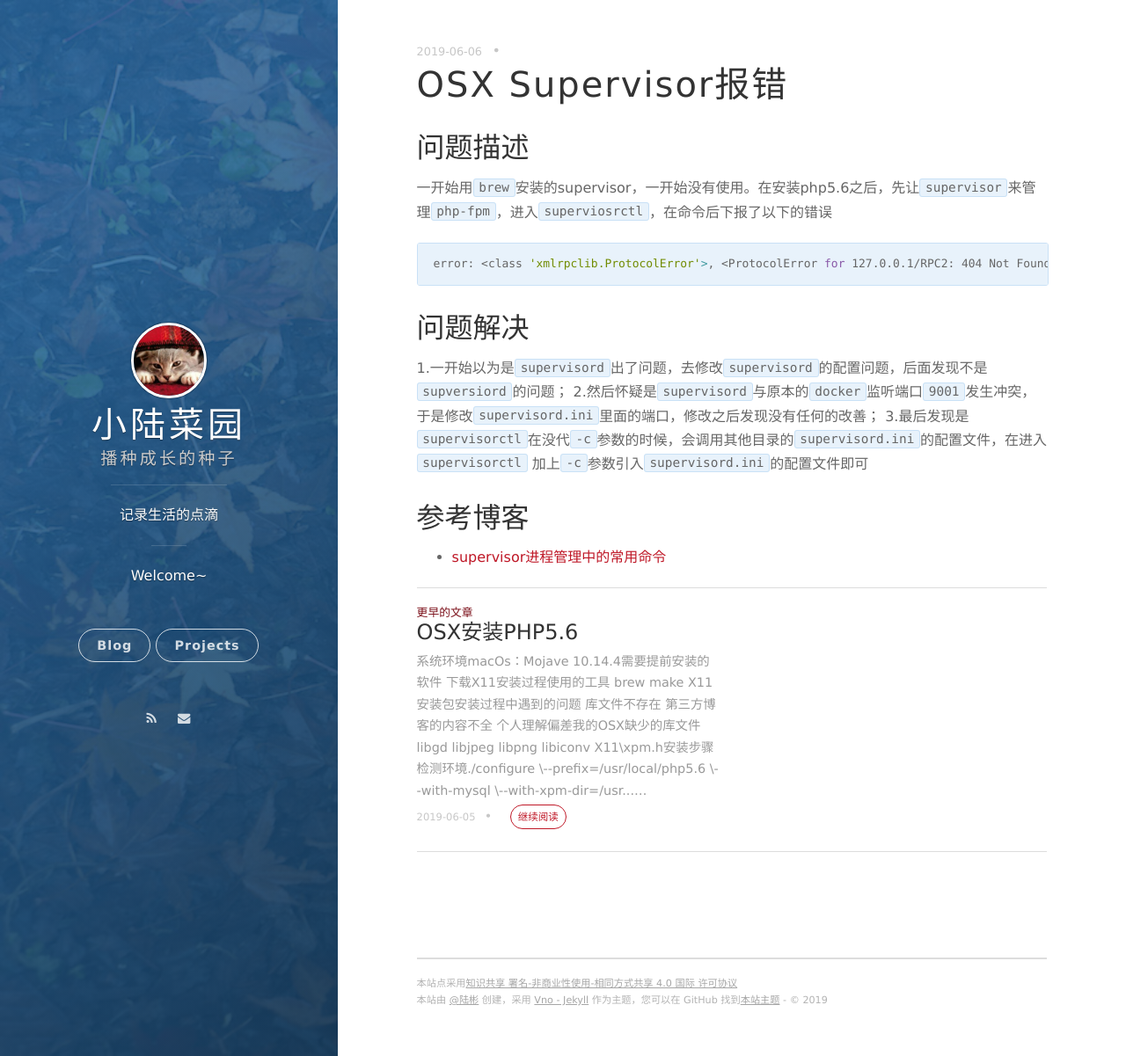
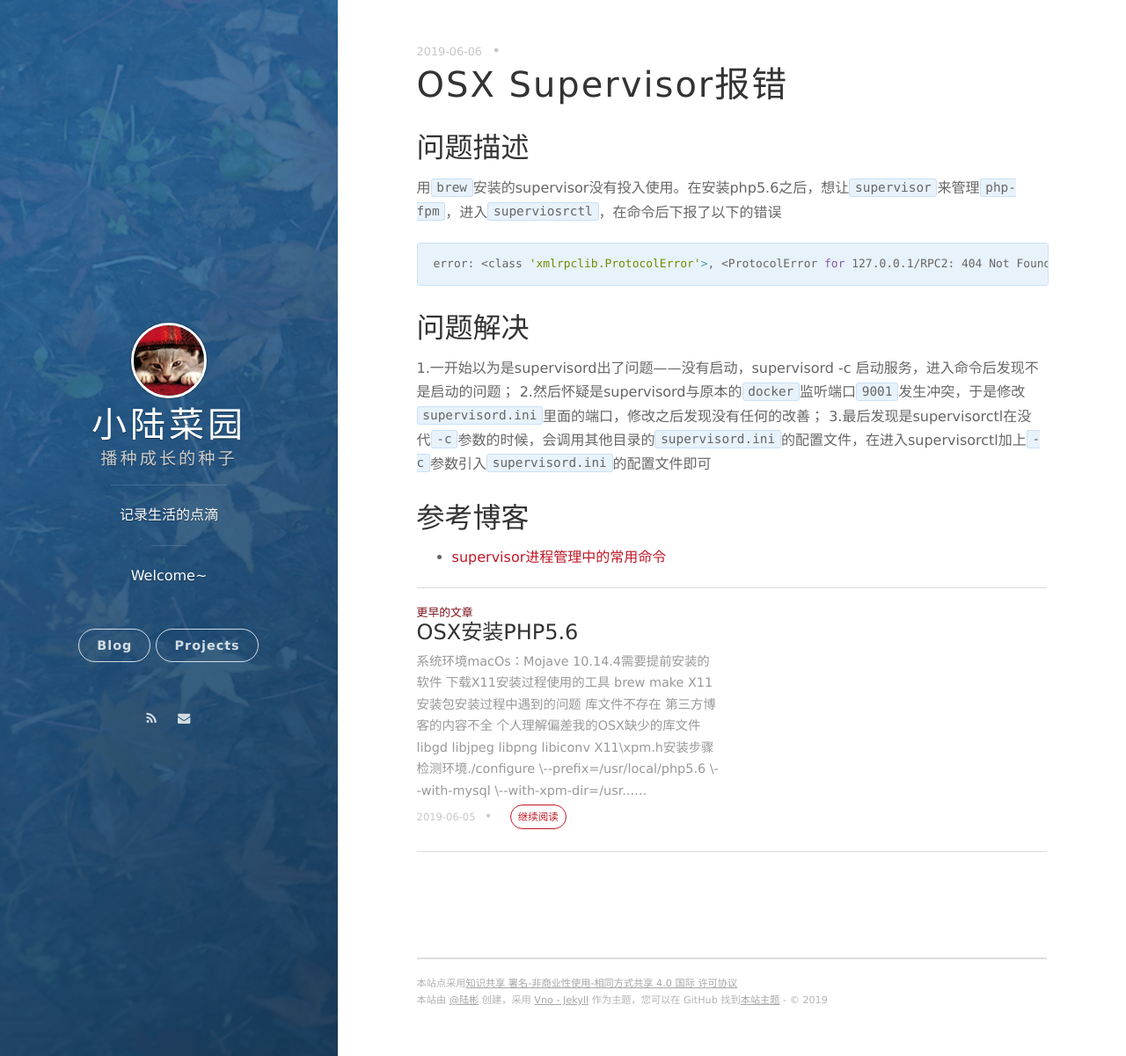
Before and after one commit to TomasBan/ThomasBan.github.io, a Jekyll site: the page built from _posts/2019-06-06-Supservisor报错问题.md, in a window 1280 px wide and 1201 px high. Shown: the whole window at 88% size. Built offline with Jekyll 4.4.1, drawn with Linux system fonts in a browser that asks for light colours; nearby versions of some CDN libraries; comment, search, counter and statistics services are not loaded.

Commit message:
update：修改一些表述

````diff
--- a/_posts/2019-06-06-Supservisor报错问题.md
+++ b/_posts/2019-06-06-Supservisor报错问题.md
@@ -5,7 +5,7 @@ date: 2019-06-06 16:23:51.000000000 +09:00
 ---
 
 ## 问题描述
-一开始用`brew`安装的supervisor，一开始没有使用。在安装php5.6之后，先让`supervisor`来管理`php-fpm`，进入`superviosrctl`，在命令后下报了以下的错误
+用`brew`安装的supervisor没有投入使用。在安装php5.6之后，想让`supervisor`来管理`php-fpm`，进入`superviosrctl`，在命令后下报了以下的错误
 
 ```bash
 error: <class 'xmlrpclib.ProtocolError'>, <ProtocolError for 127.0.0.1/RPC2: 404 Not Found>: file: /usr/local/Cellar/supervisor/3.3.5/libexec/lib/python2.7/site-packages/supervisor/xmlrpc.py line: 519
@@ -13,9 +13,9 @@ error: <class 'xmlrpclib.ProtocolError'>, <ProtocolError for 127.0.0.1/RPC2: 404
 
 ## 问题解决
 
-1.一开始以为是`supervisord`出了问题，去修改`supervisord`的配置问题，后面发现不是`supversiord`的问题；
-2.然后怀疑是`supervisord`与原本的`docker`监听端口`9001`发生冲突，于是修改`supervisord.ini`里面的端口，修改之后发现没有任何的改善；
-3.最后发现是`supervisorctl`在没代`-c`参数的时候，会调用其他目录的`supervisord.ini`的配置文件，在进入`supervisorctl` 加上`-c`参数引入`supervisord.ini`的配置文件即可
+1.一开始以为是supervisord出了问题——没有启动，supervisord -c 启动服务，进入命令后发现不是启动的问题；
+2.然后怀疑是supervisord与原本的`docker`监听端口`9001`发生冲突，于是修改`supervisord.ini`里面的端口，修改之后发现没有任何的改善；
+3.最后发现是supervisorctl在没代`-c`参数的时候，会调用其他目录的`supervisord.ini`的配置文件，在进入supervisorctl加上`-c`参数引入`supervisord.ini`的配置文件即可
 
 ## 参考博客
 
````
